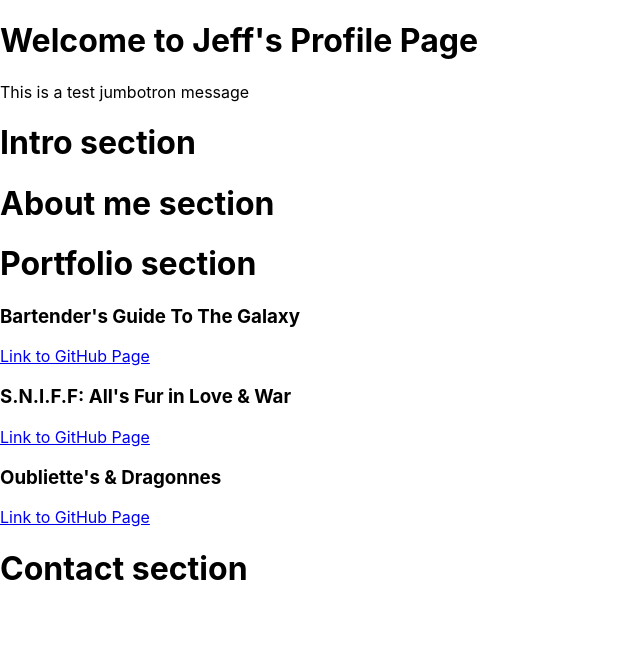
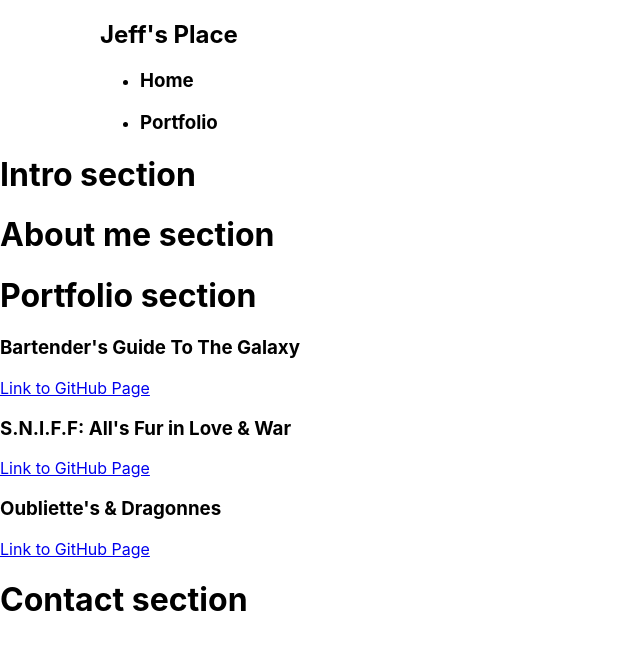
Before and after one commit to jeffchiudev/Portfolio-React, a React (Create React App) app: page / in a window 1280 px wide. Shown: the top 650 px of the page, without its empty margins (0-640 px from the left). Built offline with nearby package versions, Linux system fonts and the light colour scheme.

Commit message:
working on adding a navbar

```diff
--- a/src/components/App.js
+++ b/src/components/App.js
@@ -1,15 +1,12 @@
 import React from "react";
-import Header from './Header';
 import AboutMe from './AboutMe';
 import Portfolio from './Portfolio';
 import Contact from './Contact';
 import Intro from './Intro';
-import Jumbotron from 'react-bootstrap/Jumbotron'
 
 function App() {
   return (
     <React.Fragment>
-      <Header/>
       <Intro/>
       <AboutMe/>
       <Portfolio/>
--- a/src/components/Header.js
+++ b/src/components/Header.js
@@ -1,13 +1,19 @@
 import React from 'react';
-import {Jumbotron} from 'react-bootstrap';
 
 function Header() {
   return(
     <React.Fragment>
-      <Jumbotron>
-        <h1> Welcome to Jeff's Profile Page</h1>
-        <p>This is a test jumbotron message</p>
-      </Jumbotron>
+      <nav  style={{paddingLeft: '100px'}} className="navbar navbar-expand-lg bg-secondary navbar-light custom-navbar">
+        <h1 className="navbar-brand nav-title">Jeff's Place</h1>
+        <ul className="navbar-nav">
+          <li className="nav-item">
+            <h3>Home</h3>
+          </li>
+          <li className="nav-item">
+            <h3>Portfolio</h3>
+          </li>
+        </ul>
+      </nav>
     </React.Fragment>
   );
 }
--- a/src/components/Intro.js
+++ b/src/components/Intro.js
@@ -1,8 +1,12 @@
 import React from 'react';
+import Header from './Header';
 
 function Intro() {
   return(
-    <h1>Intro section</h1>
+    <React.Fragment>
+      <Header/>
+      <h1>Intro section</h1>
+    </React.Fragment>
   );
 }
 
```
